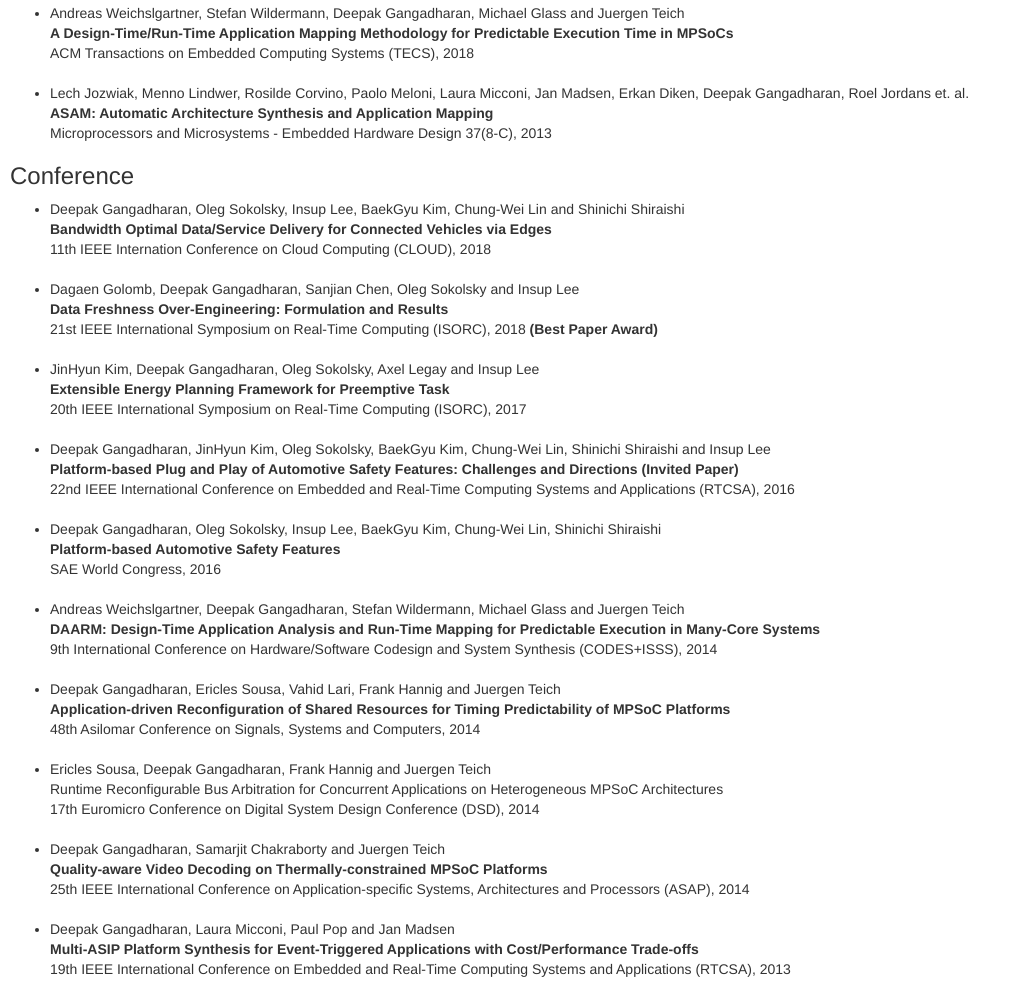
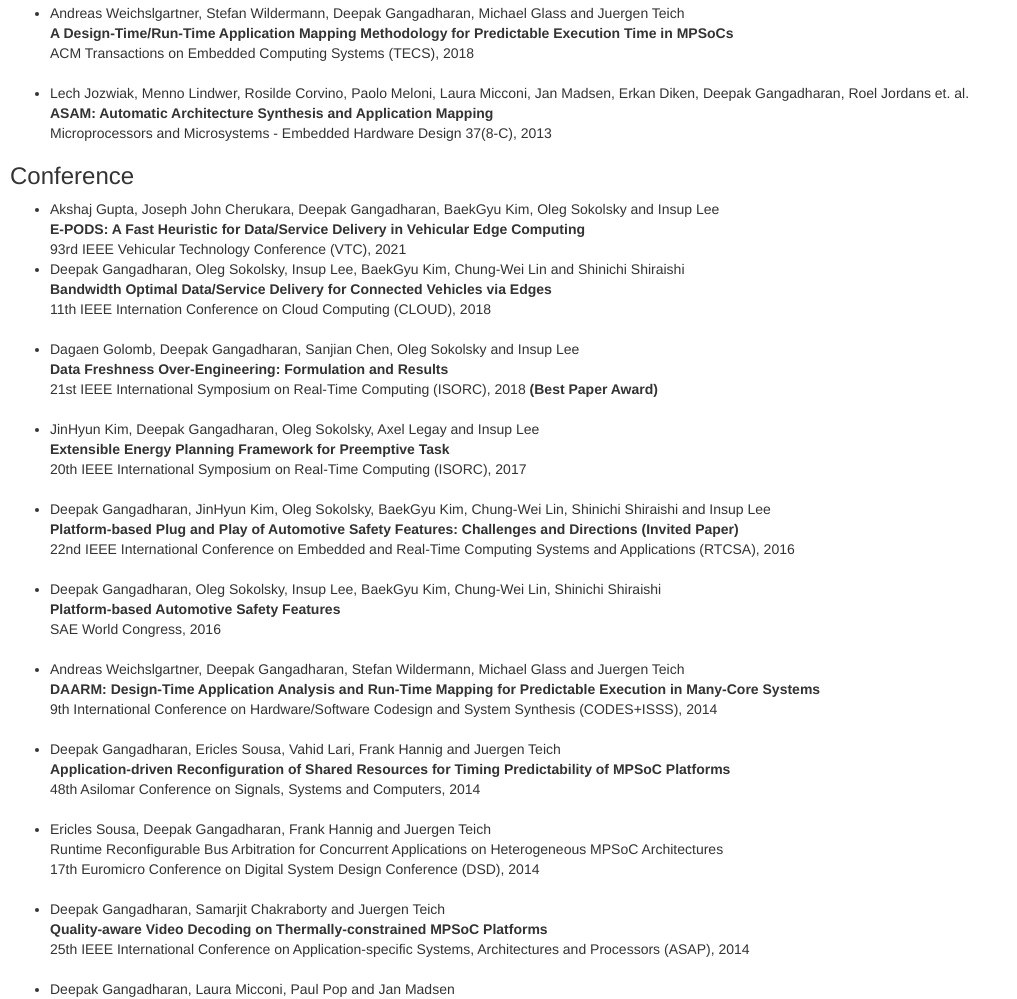
Before and after one commit to gdeepak11/gdeepak11.github.io, a plain HTML site: page index.html in a window 1280 px wide. Shown: the part 1215-2214 px from the top of the page, without its empty margins (0-1017 px from the left). Drawn offline with nearby package versions, Linux system fonts and the light colour scheme.

Commit message:
Update index.html

```diff
--- a/index.html
+++ b/index.html
@@ -141,6 +141,10 @@ Microprocessors and Microsystems - Embedded Hardware Design 37(8-C), 2013<br>
 
 <h3> Conference </h3>
 <UL>
+
+<LI>Akshaj Gupta, Joseph John Cherukara, Deepak Gangadharan, BaekGyu Kim, Oleg Sokolsky and Insup Lee<br>
+<b>E-PODS: A Fast Heuristic for Data/Service Delivery in Vehicular Edge Computing</b><br>
+93rd IEEE Vehicular Technology Conference (VTC), 2021<br>
 
 <LI>Deepak Gangadharan, Oleg Sokolsky, Insup Lee, BaekGyu Kim, Chung-Wei Lin and Shinichi Shiraishi<br>
 <b>Bandwidth Optimal Data/Service Delivery for Connected Vehicles via Edges</b><br>
```
